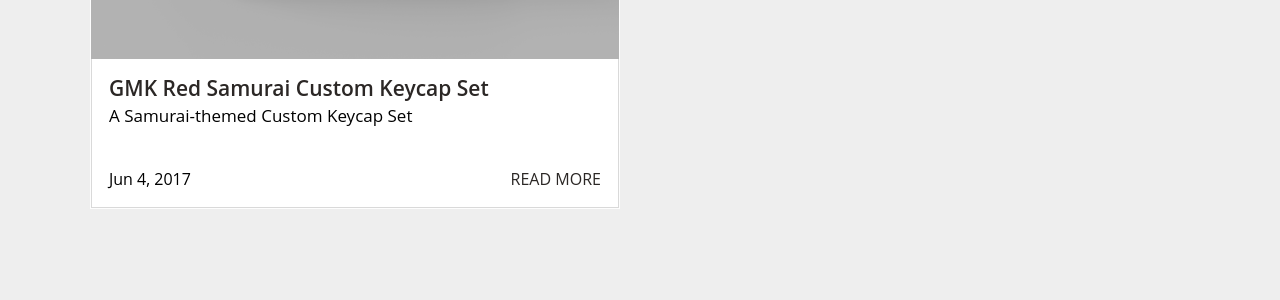
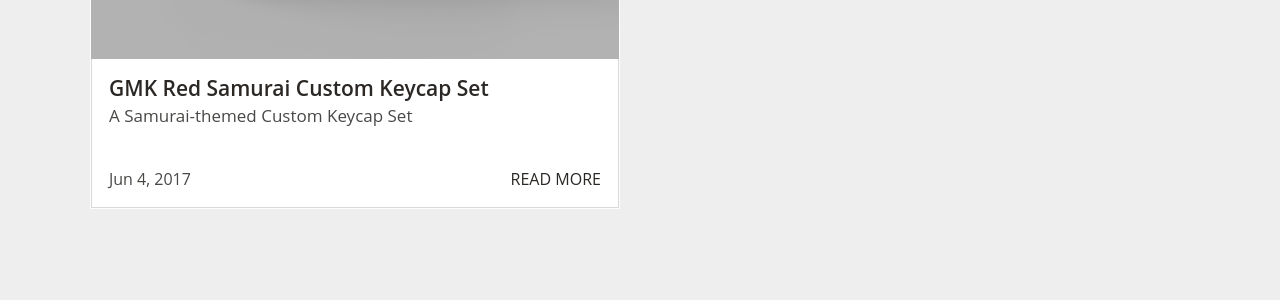
Before and after one commit to RedSunsRMK/redsunsrmk.github.io, a Jekyll site: the page built from projects.html, in a window 1280 px wide. Shown: the part 438-738 px from the top of the page. Built offline with Jekyll 4.4.1, drawn with Linux system fonts in a browser that asks for light colours.

Commit message:
Update layout.scss

```diff
--- a/_sass/layout.scss
+++ b/_sass/layout.scss
@@ -260,6 +260,7 @@ blockquote:before {
 	.position {
 		font-size: 17px;
 		font-weight: normal;
+		color: #484846;
 		margin-top: 5px;
 
 
@@ -280,6 +281,7 @@ blockquote:before {
 	.projectdate {
 		font-size: 16px;
 		font-weight: normal;
+		color: #484846;
 		text-align: left;
 
 		@media only screen and (max-width: 40em) {
```
